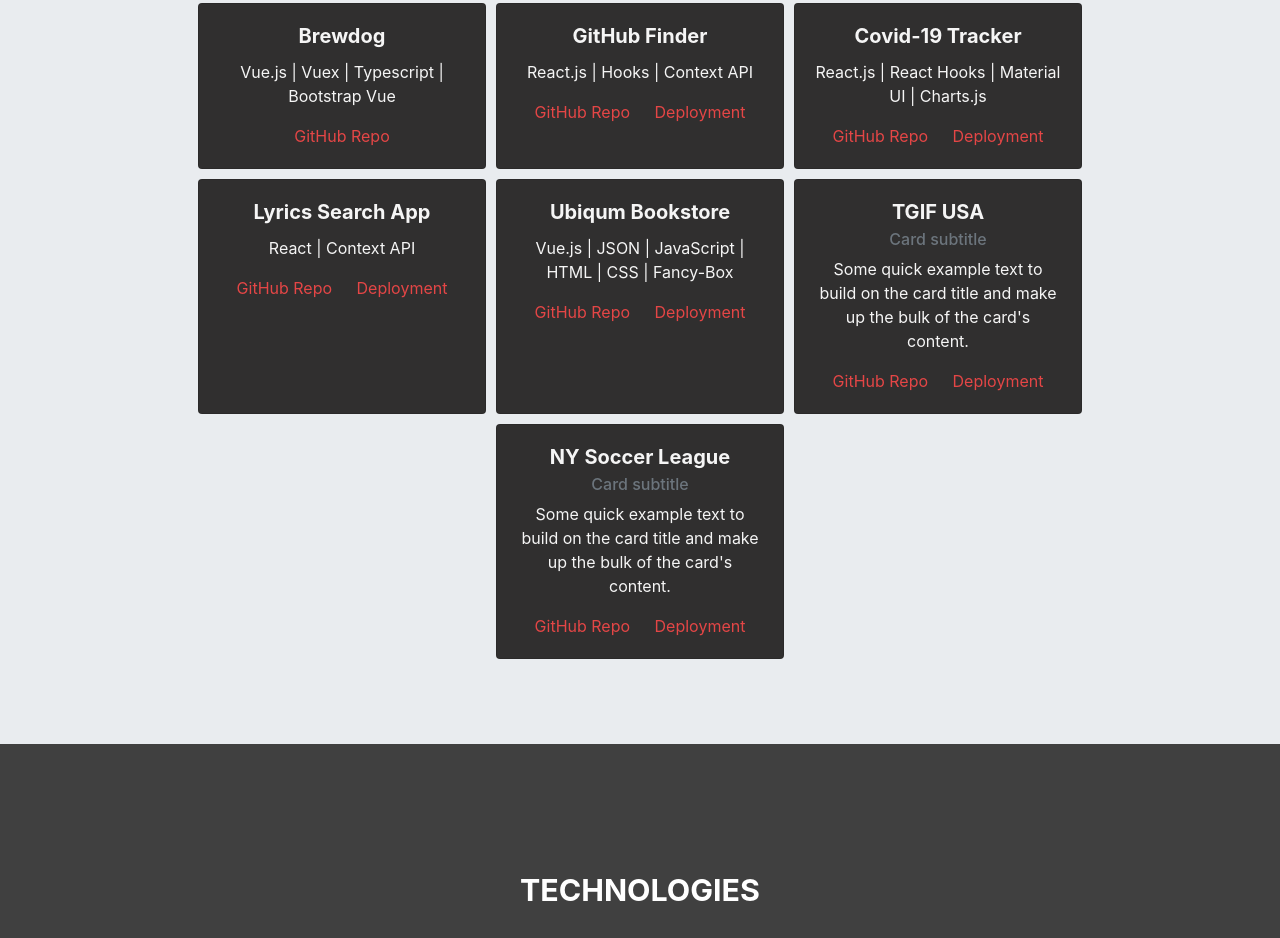
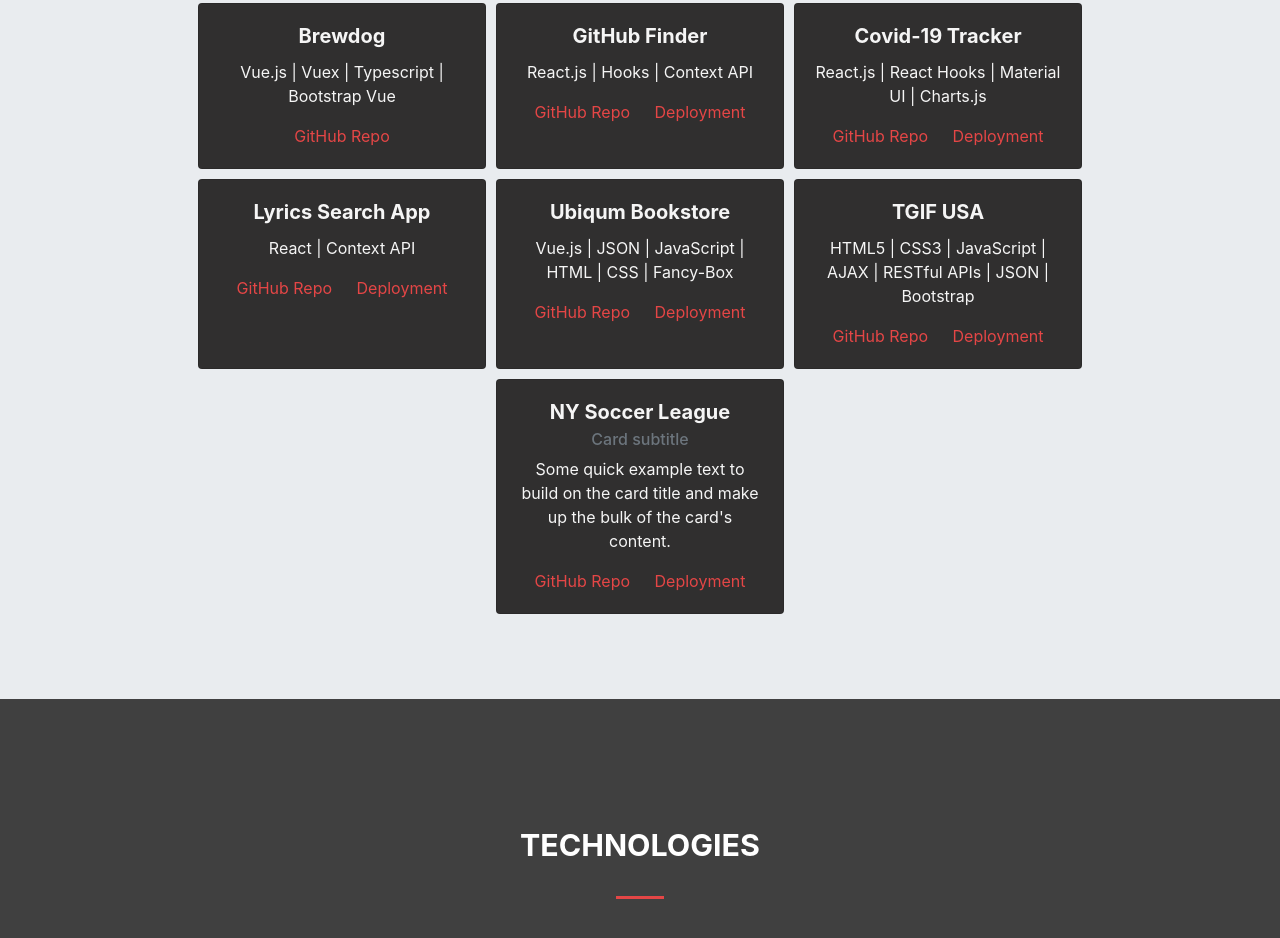
Before and after one commit to ncodena/web-design, a plain HTML site: page index.html in a window 1280 px wide. Shown: the part 2506-3444 px from the top of the page. Drawn offline with nearby package versions, Linux system fonts and the light colour scheme.

Commit message:
displaying projects

```diff
--- a/index.html
+++ b/index.html
@@ -232,10 +232,9 @@
 					<div class="card" style="width: 18rem;">
 						<div class="card-body">
 						  <h5 class="card-title">TGIF USA</h5>
-						  <h6 class="card-subtitle mb-2 text-muted">Card subtitle</h6>
-						  <p class="card-text">Some quick example text to build on the card title and make up the bulk of the card's content.</p>
-						  <a href="#" class="card-link">GitHub Repo</a>
-						  <a href="#" class="card-link">Deployment</a>
+						  <p class="card-text">HTML5 | CSS3 | JavaScript | AJAX | RESTful APIs | JSON | Bootstrap</p>
+						  <a href="https://github.com/ncodena/TGIF" class="card-link">GitHub Repo</a>
+						  <a href="ncodena.github.io/tgif/." class="card-link">Deployment</a>
 						</div>
 					</div>
 
```
